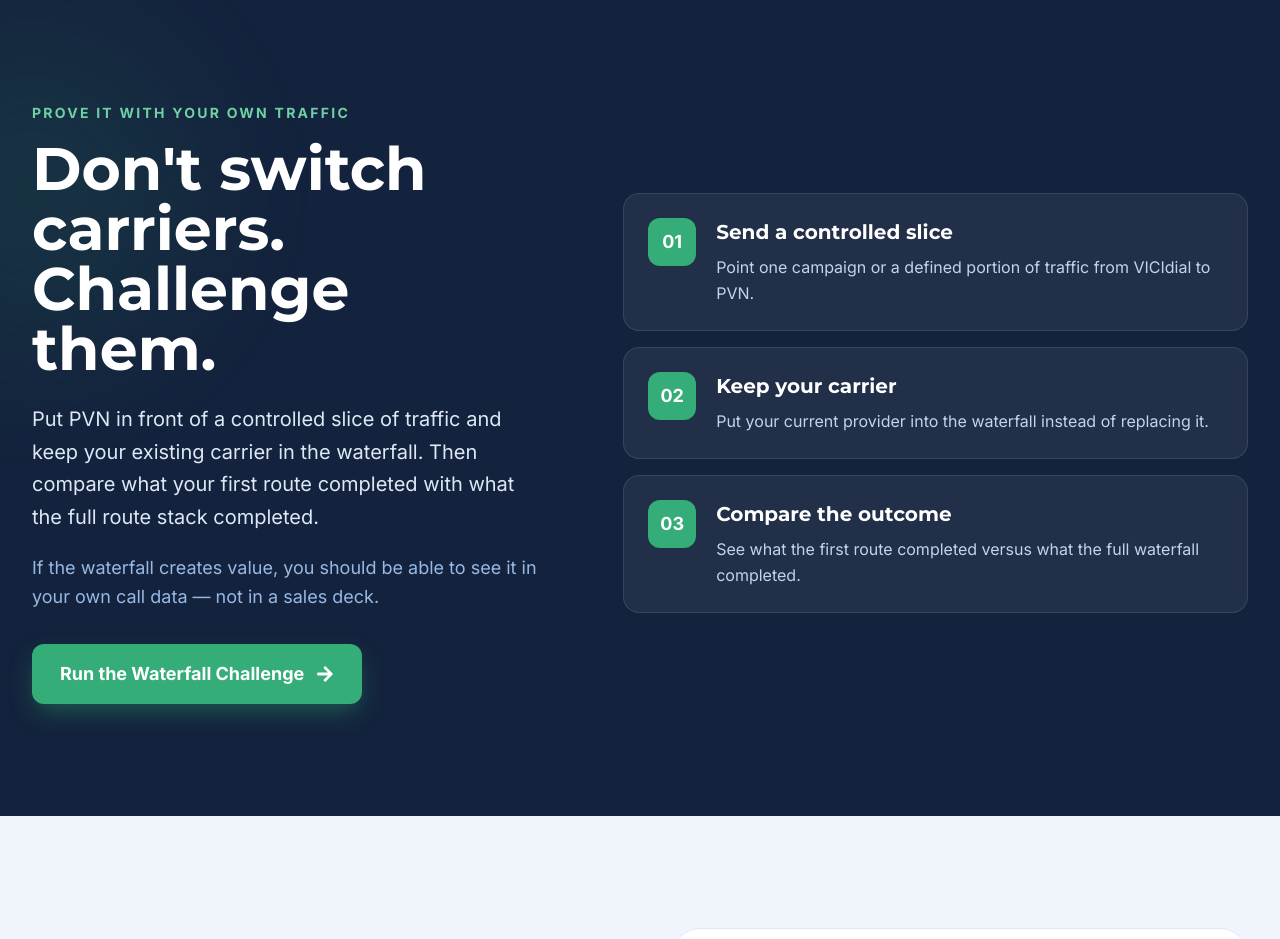
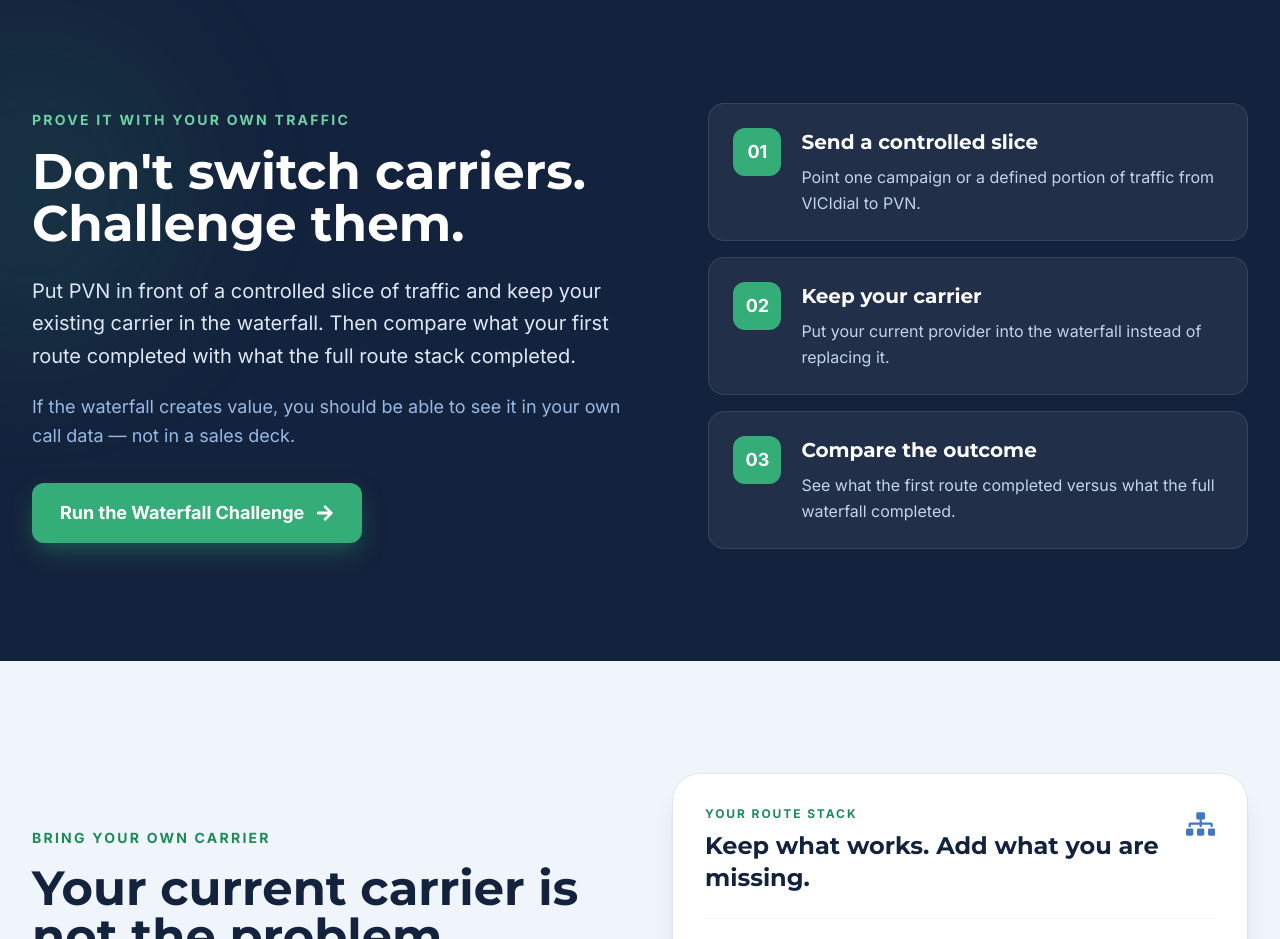
Before and after one commit to bbarnes4318/pvn-voice, a Next.js app in the folder src/: page / in a window 1280 px wide. Shown: the part 2260-3199 px from the top of the page. Built offline with nearby package versions, Linux system fonts and the light colour scheme.

Commit message:
Fix waterfall challenge headline wrapping on desktop

```diff
--- a/src/styles/globals.css
+++ b/src/styles/globals.css
@@ -49,6 +49,22 @@
 
   .text-shadow-lg {
     text-shadow: 0 4px 8px rgba(0, 0, 0, 0.2);
+  }
+}
+
+/* Keep the Waterfall Challenge headline from creating a one-word orphan on
+   desktop. The left sales column needs enough width for “Don't switch carriers.”
+   to read as a single thought, while the proof steps remain beside it. */
+@media (min-width: 1024px) {
+  main > section:nth-of-type(3) .container-custom > .grid {
+    grid-template-columns: minmax(0, 1.05fr) minmax(0, 0.95fr);
+  }
+
+  main > section:nth-of-type(3) h2 {
+    font-size: 3.125rem;
+    line-height: 1.05;
+    max-width: 40rem;
+    text-wrap: balance;
   }
 }
 
```
